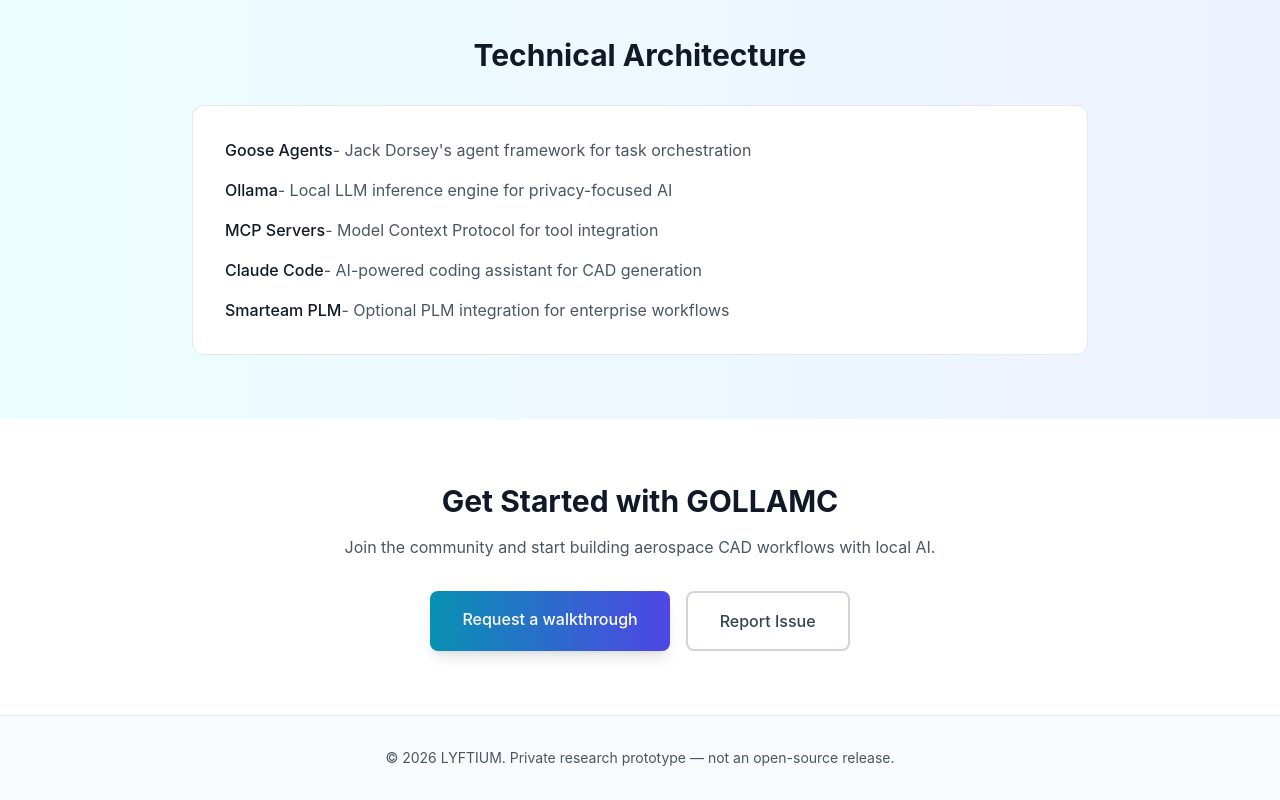
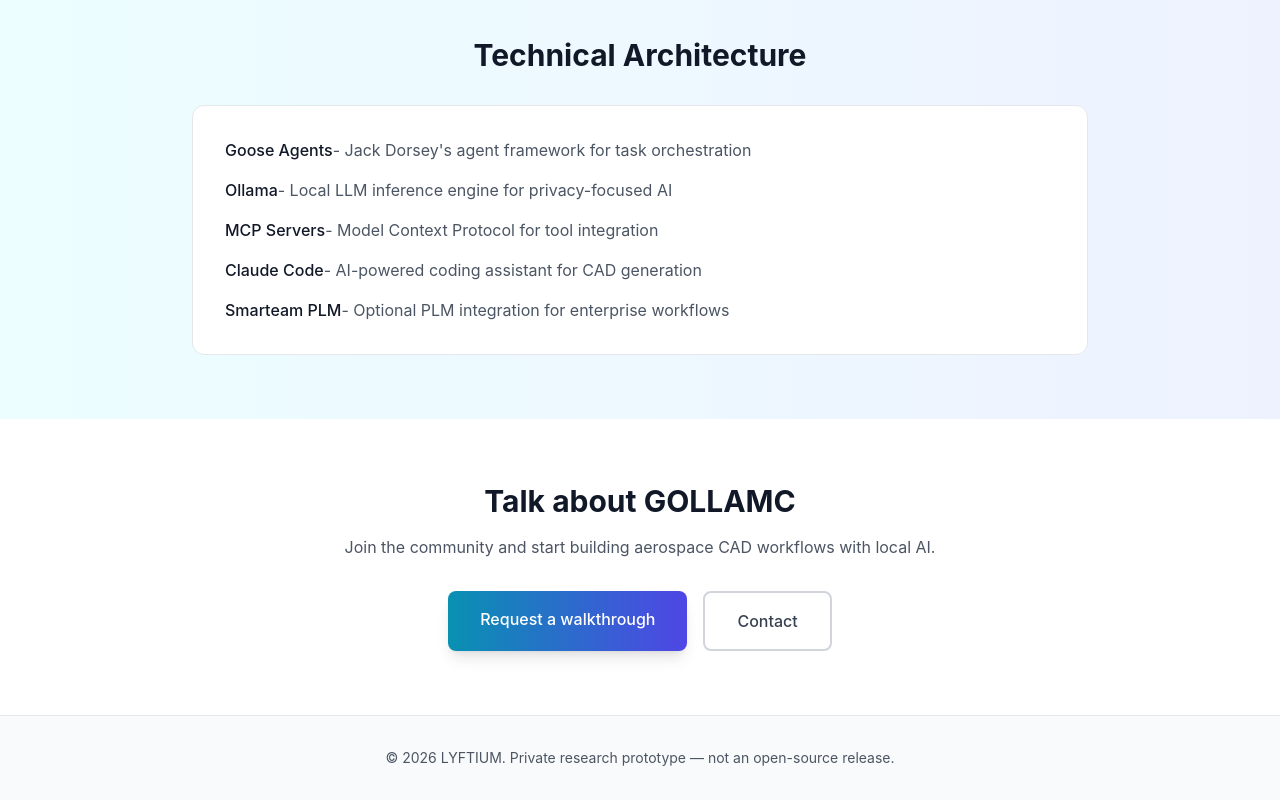
Before and after one commit to lyftium/lyftium.github.io, a website: page gollamc.html in a window 1280 px wide. Shown: the part 2774-3574 px from the top of the page. Drawn offline with Linux system fonts and the light colour scheme.

Commit message:
fix: replace remaining GitHub CTAs on GOLLAMC page with contact

```diff
--- a/gollamc.html
+++ b/gollamc.html
@@ -283,12 +283,12 @@
     <!-- CTA Section -->
     <section class="py-16 px-6 bg-white dark:bg-gray-900">
         <div class="max-w-4xl mx-auto text-center">
-            <h2 class="text-3xl font-bold mb-4 text-gray-900 dark:text-white">Get Started with GOLLAMC</h2>
+            <h2 class="text-3xl font-bold mb-4 text-gray-900 dark:text-white">Talk about GOLLAMC</h2>
             <p class="text-gray-600 dark:text-gray-300 mb-8">Join the community and start building aerospace CAD workflows with local AI.</p>
             <div class="flex gap-4 justify-center flex-wrap">
                 <a href="mailto:contact@lyftium.com" class="bg-gradient-to-r from-cyan-600 to-indigo-600 text-white px-8 py-4 rounded-lg font-medium hover:opacity-90 transition shadow-lg">Request a walkthrough</a>
                 <a href="mailto:contact@lyftium.com" target="_blank" rel="noopener noreferrer" class="border-2 border-gray-300 dark:border-gray-600 text-gray-700 dark:text-gray-300 px-8 py-4 rounded-lg font-medium hover:bg-gray-100 dark:hover:bg-gray-800 transition">
-                    Report Issue
+                    Contact
                 </a>
             </div>
         </div>
```
